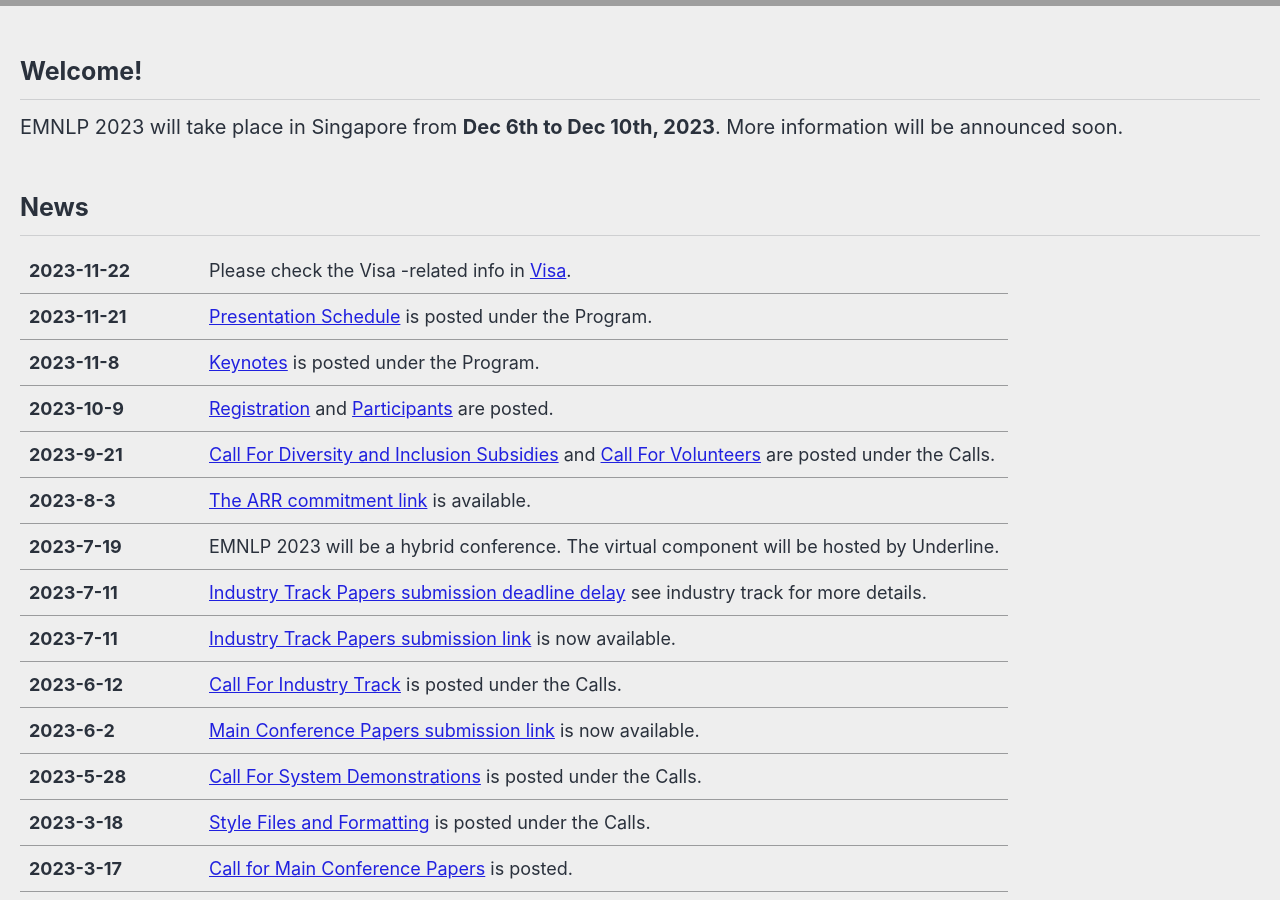
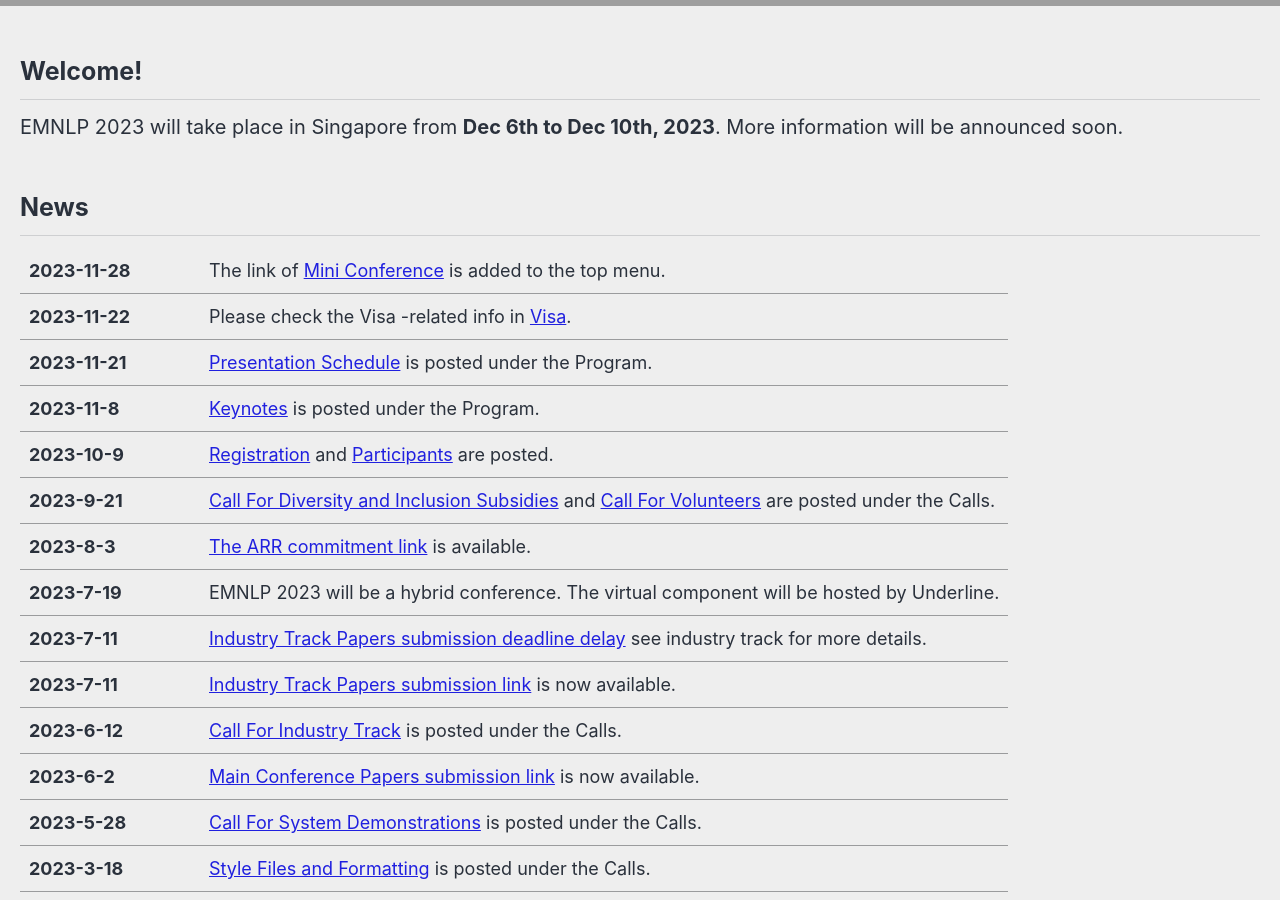
Before and after one commit to acl-org/emnlp-2023, a Jekyll site: the page built from _pages/home.md, in a window 1280 px wide and 900 px high, scrolled down 449 px. Built offline with Jekyll 4.4.1, drawn with Linux system fonts in a browser that asks for light colours; cached includes are drawn as plain includes; nearby versions of some CDN libraries; grey boxes are pictures that could not be loaded.

Commit message:
Update home.md

```diff
--- a/_pages/home.md
+++ b/_pages/home.md
@@ -18,6 +18,7 @@
 .news-table tr td:nth-child(1) { font-weight: bold; width: 10em; }
 </style>
 
+| 2023-11-28 | The link of [Mini Conference](http://47.242.72.118:7777/) is added to the top menu.
 | 2023-11-22 | Please check the Visa -related info in [Visa](https://2023.emnlp.org/participants/#visa-requirements).
 | 2023-11-21 |[Presentation Schedule](https://2023.emnlp.org/program/) is posted under the Program.
 | 2023-11-8 | [Keynotes](https://2023.emnlp.org/program/keynotes/) is posted under the Program.
```
